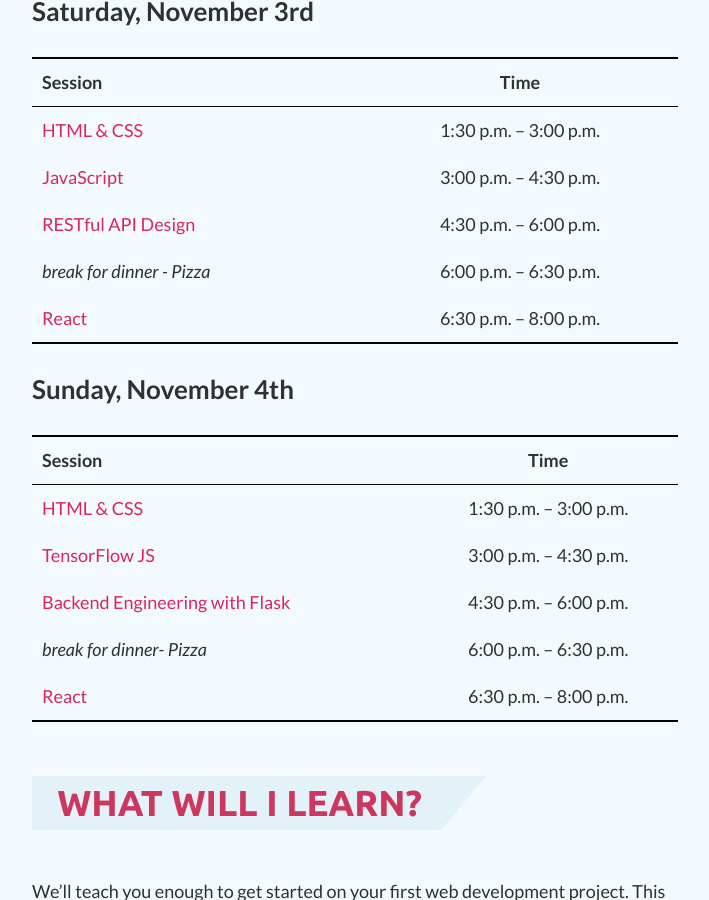
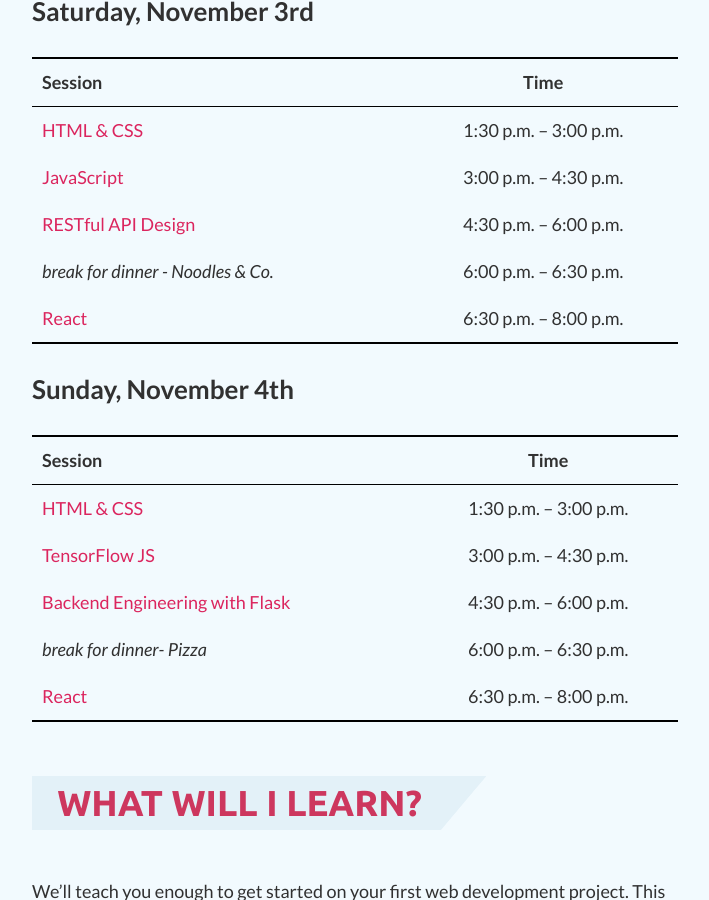
Before and after one commit to ScottyLabs/wdw, a Jekyll site: the page built from index.md, in a window 1280 px wide and 900 px high, scrolled down 1563 px. Shown: the whole window, without its empty margins (285-994 px from the left). Built offline with Jekyll 4.4.1, drawn with Linux system fonts in a browser that asks for light colours; nearby versions of some CDN libraries.

Commit message:
Update the schedule with correct dinner

```diff
--- a/index.md
+++ b/index.md
@@ -51,7 +51,7 @@
 | [HTML & CSS][html+css]                 | 1:30 p.m. -- 3:00 p.m. |
 | [JavaScript][javascript]               | 3:00 p.m. -- 4:30 p.m. |
 | [RESTful API Design][rest]             | 4:30 p.m. -- 6:00 p.m. |
-| *break for dinner - Pizza*             | 6:00 p.m. -- 6:30 p.m. |
+| *break for dinner - Noodles & Co.*     | 6:00 p.m. -- 6:30 p.m. |
 | [React][react]                         | 6:30 p.m. -- 8:00 p.m. |
 
 
```
